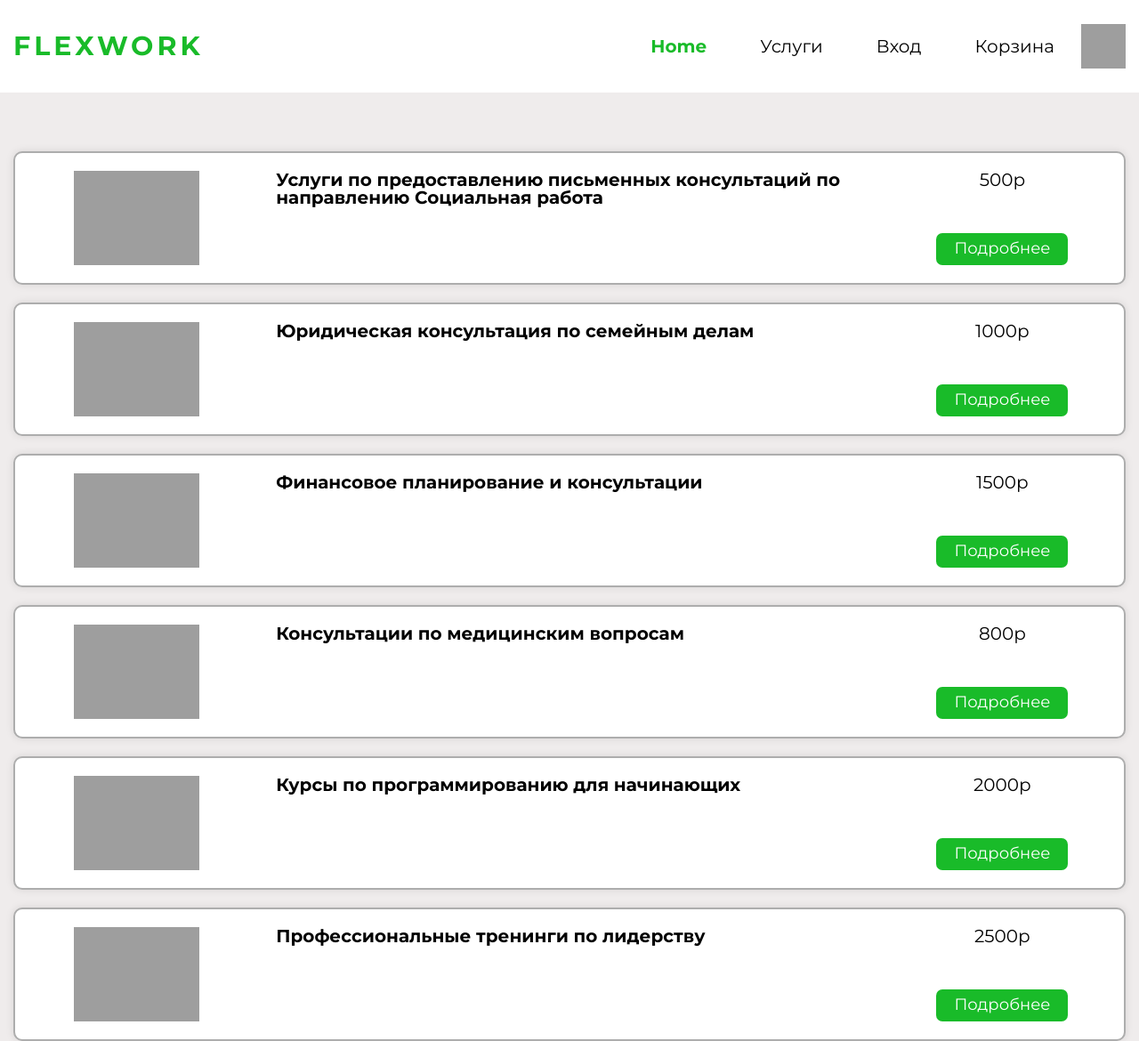
After one commit to Sushakkk/RIP, a Django app: page /basket/ in a window 1280 px wide. The commit adds this page. Shown: the whole page at 89% size. Run offline with Django 4.2, Linux system fonts and the light colour scheme.

Commit message:
корзина

```diff
--- /dev/null
+++ b/main/static/css/basket.css
@@ -0,0 +1,76 @@
+.page__basket {
+}
+
+.basket__content {
+    display: flex;
+    flex-direction: column;
+    gap: 20px;
+    width: 100%;
+    font-size: 20px;
+}
+.basket__row {
+
+
+}
+.basket__card {
+    display: grid;
+    grid-template-columns: 1fr 3fr 1fr;
+    gap: 20px; /* Расстояние между карточками */
+    width: 100%;
+
+    border: 2px solid var(--border);
+    padding: 20px;
+    border-radius: 10px;
+    background-color: var(--base);
+    box-shadow: 0 0 10px rgba(0, 0, 0, 0.1);
+    /* flex: 1 1 150px; */
+    height: 150px;
+
+
+
+}
+
+
+.item-basket__main-description{
+    height: 100%;
+    width: 100%;
+    display: flex;
+    justify-content: space-between;
+    align-items: center;
+    gap:25px
+}
+
+.item-basket__price-button{
+    display: flex;
+    flex-direction: column;
+    justify-content: space-between;
+    align-items: center;
+    height: 100%;
+}
+.item-basket {
+}
+.item-basket__title {
+    padding-left: 20px;
+    font-weight: bold;
+}
+
+
+.item-basket__img {
+    width: 100%;
+    height: 100%;
+    overflow: hidden; /* Убирает лишние части изображения */
+    min-width: 230px;
+}
+
+.item-basket__img img {
+    width: 100%;
+    height: 100%; /* Сохраняет пропорции изображения */
+    object-fit: contain; /* Изображение сохраняет пропорции и помещается в контейнер */
+}
+.item-basket__price {
+
+}
+.item-basket__button {
+}
+.button-page {
+}
--- a/main/templates/base.html
+++ b/main/templates/base.html
@@ -28,6 +28,7 @@
       href="{% static 'css/services.css' %}"
     />
     <link rel="stylesheet" type="text/css" href="{% static 'css/card.css' %}" />
+    <link rel="stylesheet" type="text/css" href="{% static 'css/basket.css' %}" />
     <link rel="stylesheet" type="text/css" href="{% static 'css/hover.css' %}" />
 
     <title>Document</title>
@@ -43,7 +44,7 @@
           <nav class="header__menu menu">
             <ul class="menu__list">
               <li class="menu__item">
-                <a id="MainLink" href="" class="menu__link menu__link_active"
+                <a id="MainLink" href="{% url 'main:index' %}" class="menu__link menu__link_active"
                   >Home</a
                 >
               </li>
@@ -56,12 +57,15 @@
                 <a href="#contacts" class="menu__link">Вход</a>
               </li>
               <li class="menu__item">
-                <a href="" class="menu__link">Корзина</a>
+                <a href="{% url 'main:basket' %}" class="menu__link">Корзина</a>
               </li>
-              <img
-                src="http://127.0.0.1:9000/flexwork/cart_b0s8i0gqjxdh 1.svg"
-                alt="basket"
-              />
+              <a href="{% url 'main:basket' %}">
+                <img
+                  src="http://127.0.0.1:9000/flexwork/cart_b0s8i0gqjxdh 1.svg"
+                  alt="basket"
+                />
+              </a>
+
             </ul>
           </nav>
         </div>
--- /dev/null
+++ b/main/templates/basket.html
@@ -0,0 +1,31 @@
+{% extends "base.html" %}
+{% load static %}
+
+{% block body %}
+
+    <div class="page__basket _container">
+        <div class="basket__content">
+
+                {% for service in services %}
+                    <div class="basket__row">
+                        <div class="basket__card item-basket">
+
+                                <div class="item-basket__img">
+                                    <img src="{{ service.img_url }}" alt="{{ service.title }}" />
+                                </div>
+                                <h3 class="item-basket__title">{{ service.title }}</h3>
+
+                           <div class="item-basket__price-button">
+                            <div class="item-basket__price">{{ service.price }}</div>
+                            <a href="{% url 'main:service_detail' service.id %}" class="item-basket__button button-page">Подробнее</a>
+                           </div>
+                        </div>
+                    </div>
+                {% endfor %}
+
+        </div>
+
+
+    </div>
+
+{% endblock body %}
--- a/main/urls.py
+++ b/main/urls.py
@@ -7,5 +7,6 @@ app_name = 'main'
 urlpatterns = [
     path('', views.services_view, name='index'),
     path('service/<int:id>/', views.service_detail, name='service_detail'),
+    path('basket/', views.basket_view, name='basket'),
 
 ]
--- a/main/views.py
+++ b/main/views.py
@@ -101,3 +101,9 @@ def service_detail(request, id):
 
     context = {'service': service}
     return render(request, 'card.html', context)
+
+
+def basket_view(request):
+
+    context = {'services': services}
+    return render(request, 'basket.html', context)
```
